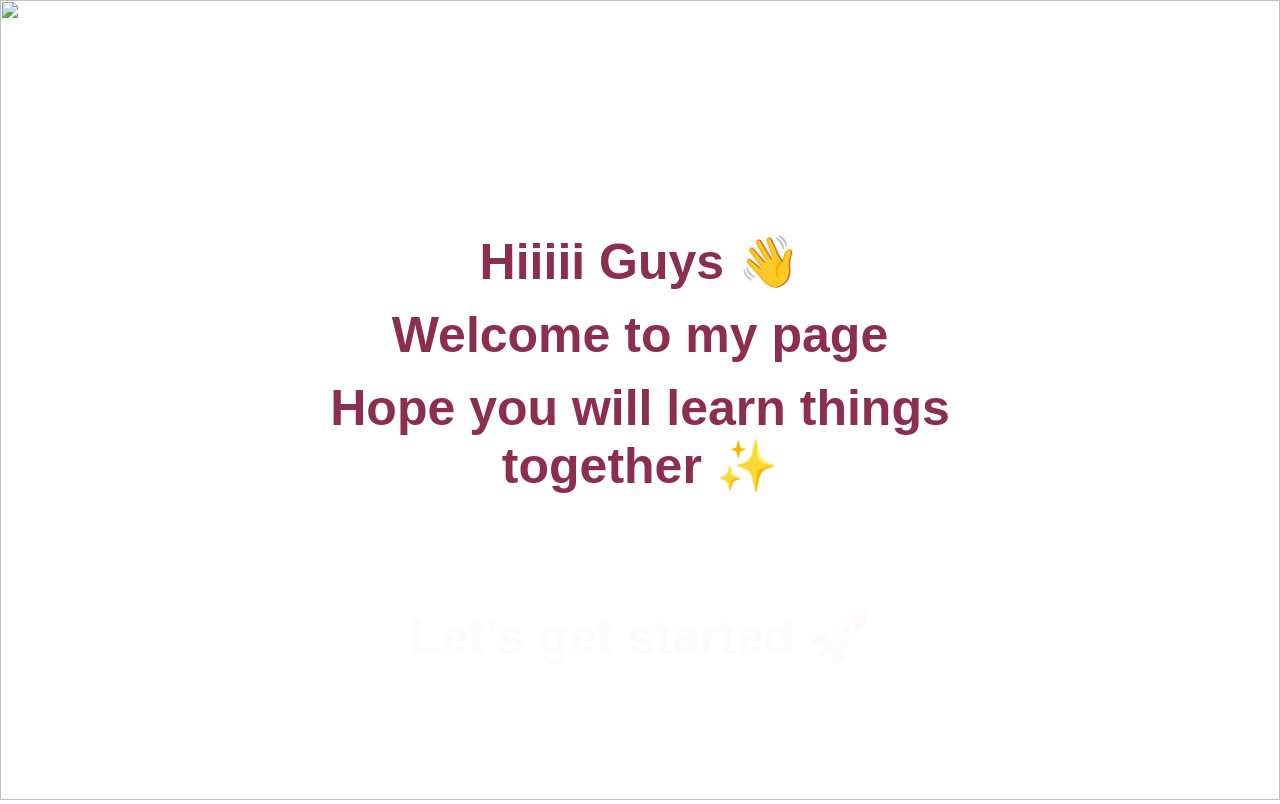
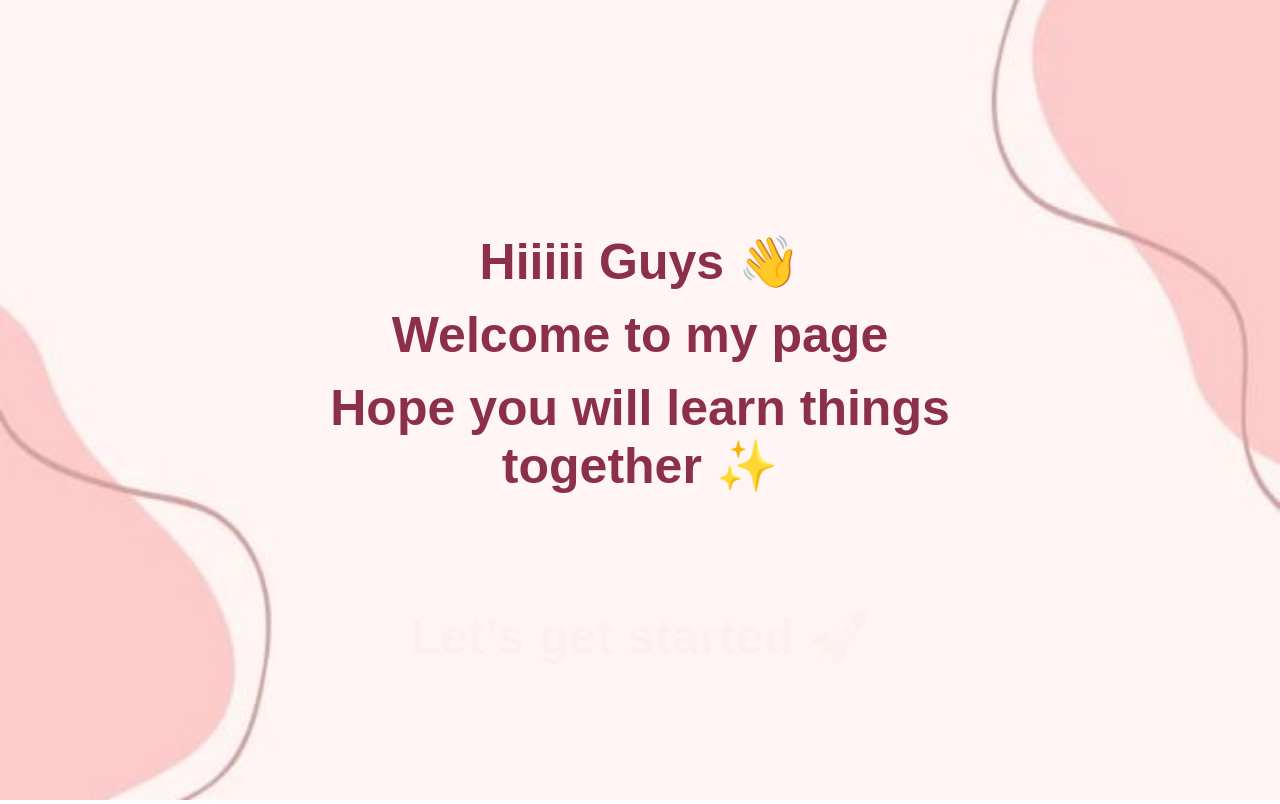
Before and after one commit to Explore-AI-Everyday/Test_Repo, a plain HTML site: page index.html in a window 1280 px wide. Drawn offline with nearby package versions, Linux system fonts and the light colour scheme; a web font is replaced by a local one.

Commit message:
Fix HTML encoding issues in index.html

```diff
--- a/index.html
+++ b/index.html
@@ -96,7 +96,7 @@ body {
 <body>
 
 <div class="hero">
-  <img src="2.jpg" alt="">
+  <img src="images/2.jpg" alt="">
 
   <div class="text-container">
     <h1 data-aos="fade-up" data-aos-delay="0">Hiiiii Guys 👋</h1>
```
